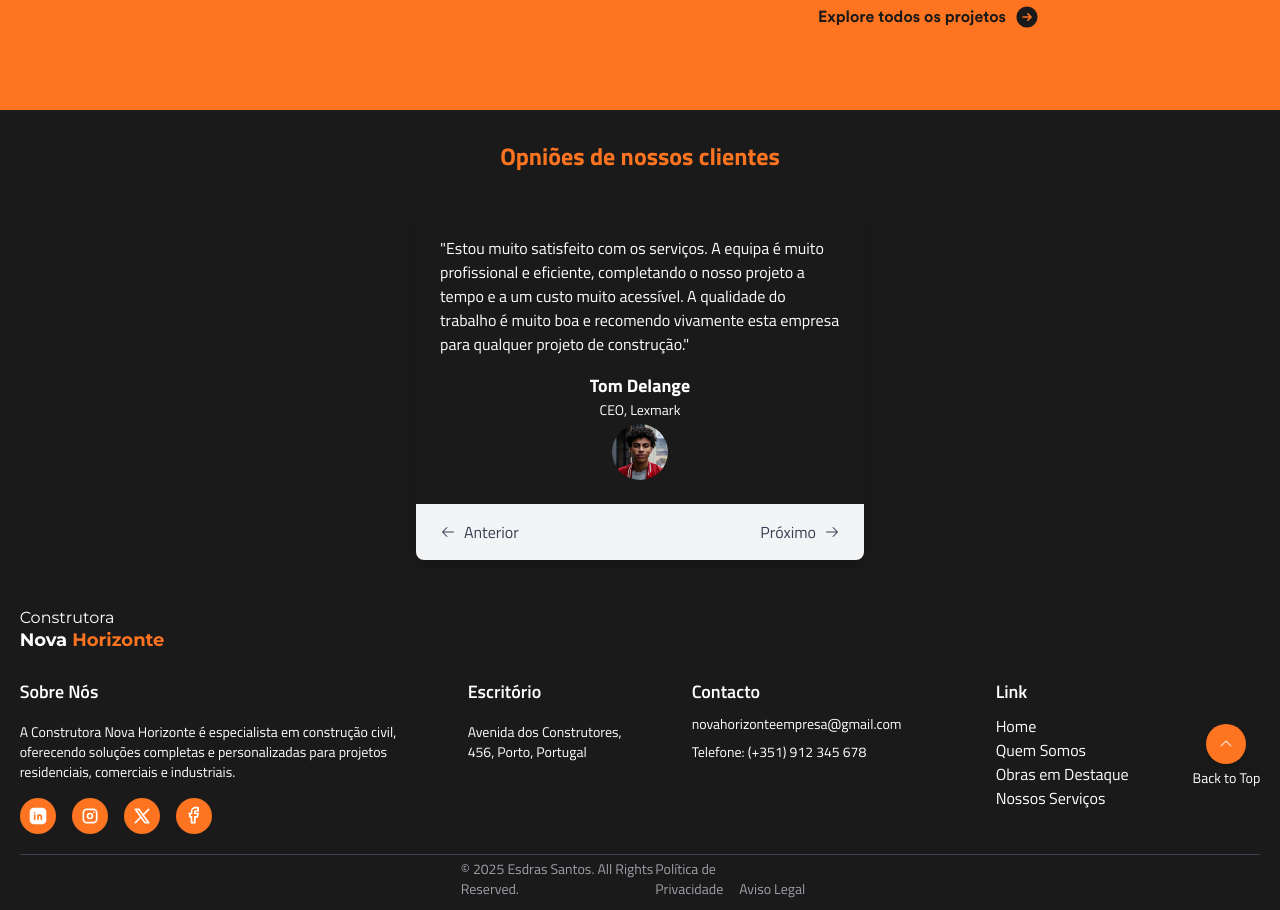
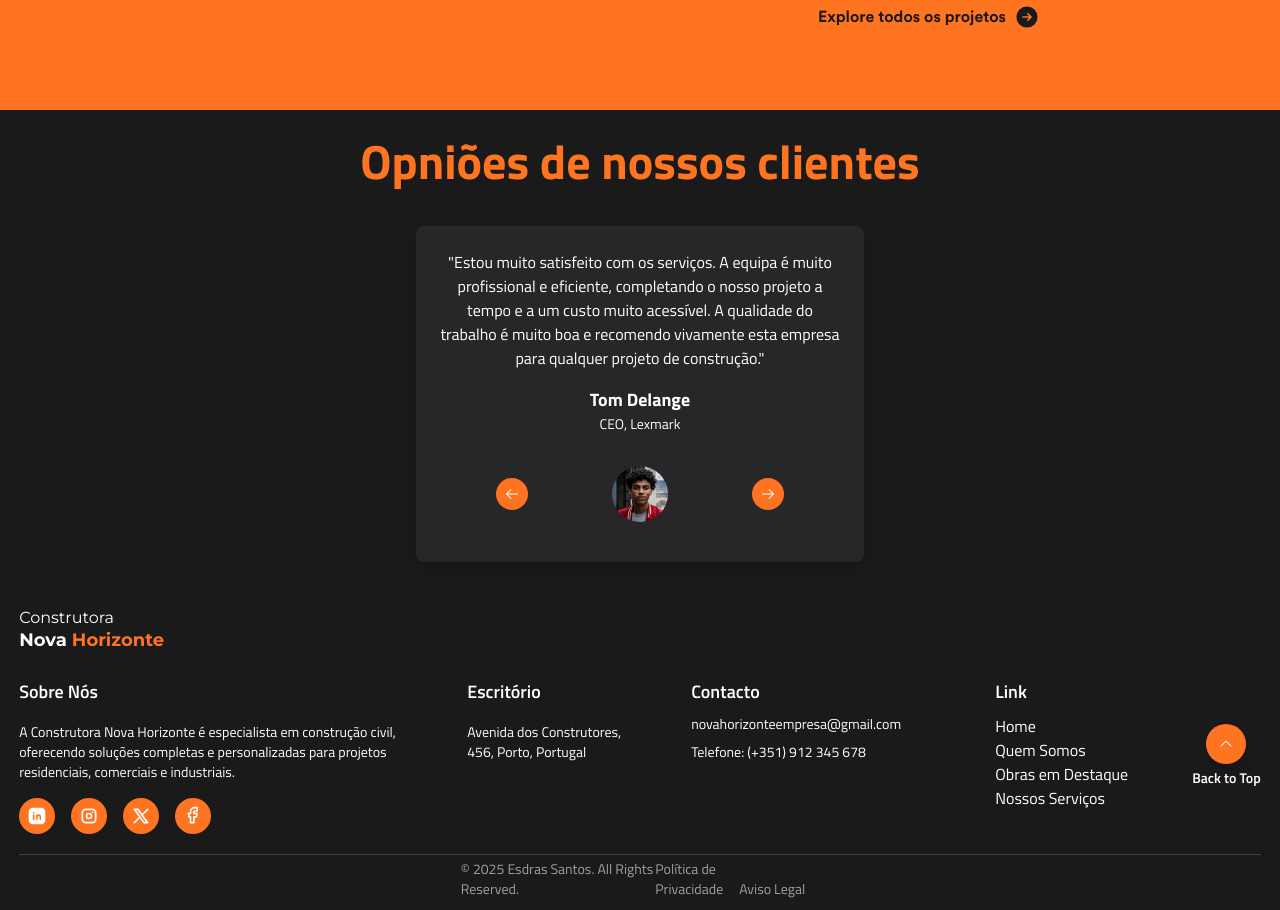
Before and after one commit to esdrassantos06/novahorizonte, a React (Vite) app: page /obras in a window 1280 px wide. Shown: the part 840-1750 px from the top of the page. Built offline with nearby package versions, Linux system fonts and the light colour scheme.

Commit message:
updates testemonials

```diff
--- a/src/App.css
+++ b/src/App.css
@@ -154,3 +154,21 @@
     background: url(./assets/images/destaques/destaque4.jpg) no-repeat center center scroll;
     background-size: cover;
 }
+
+
+@keyframes appear {
+    from{
+        opacity: 0;
+        scale: 0.5;
+
+    }to{
+        opacity: 1;
+        scale: 1;
+    }
+}
+
+.block-appear{
+    animation: appear linear;
+    animation-timeline: view();
+    animation-range: entry 0% cover 40%;
+}
--- a/src/components/Footer.jsx
+++ b/src/components/Footer.jsx
@@ -77,7 +77,7 @@ const Footer = () => {
                         <div
                             id="backToTop"
                             onClick={() => window.scrollTo({ top: 0, behavior: 'smooth' })}
-                            className={`flex ${location.pathname === '/obrigado-pelo-contacto' ? 'hidden' : ''} gap-1 titilliumRegular flex-col justify-center items-center cursor-pointer`}
+                            className={`flex ${location.pathname === '/obrigado-pelo-contacto' ? 'hidden' : ''} gap-1 titilliumSemiBold flex-col justify-center items-center cursor-pointer`}
                         >
                             <button className="bg-secondary cursor-pointer p-3 rounded-full shadow-lg hover:bg-amber-700 transition">
                                 <CaretUp />
--- a/src/components/Testemunhas.jsx
+++ b/src/components/Testemunhas.jsx
@@ -47,29 +47,30 @@ const Testemunhas = () => {
     const currentTestimonial = testemunhas[currentIndex];
 
     return (
-        <div className="max-w-md mx-auto titilliumRegular shadow-lg rounded-lg overflow-hidden">
+        <div className="max-w-md mx-auto bg-zinc-800 titilliumRegular shadow-lg rounded-lg overflow-hidden">
             <div className="p-6">
-                <p className="text-white text-base">
+                <p className="text-white text-center">
                     &quot;{currentTestimonial.text}&quot;
                 </p>
                 <div className="mt-4 flex flex-col items-center justify-center">
                     <p className="text-white font-bold text-lg">{currentTestimonial.author}</p>
-                    <p className="text-white mb-1 text-sm">{currentTestimonial.role}</p>
-                    <img src={currentTestimonial.photo} alt="cliente" className="w-14 object-cover h-14 rounded-full" />
+                    <p className="text-white mb-2 text-sm">{currentTestimonial.role}</p>
                 </div>
             </div>
-            <div className="flex justify-between px-6 py-4 bg-gray-100">
+
+            <div className="buttons-testemonials flex w-full items-center justify-between px-20 pb-10">
                 <button
                     onClick={anterior}
-                    className="text-gray-700 gap-2 flex items-center hover:text-gray-900"
+                    className="text-gray-700 cursor-pointer p-2 rounded-full bg-secondary hover:bg-amber-500 duration-200 transition flex items-center hover:text-gray-900"
                 >
-                    <ArrowLeft /> Anterior
+                    <ArrowLeft color="#fff" />
                 </button>
+                <img src={currentTestimonial.photo} alt="cliente" className="w-14 object-cover h-14 rounded-full" />
                 <button
                     onClick={proximo}
-                    className="text-gray-700 gap-2 flex items-center hover:text-gray-900"
+                    className="text-gray-700 cursor-pointer bg-secondary hover:bg-amber-500 duration-200 transition p-2 rounded-full flex items-center hover:text-gray-900"
                 >
-                    Próximo <ArrowRight />
+                    <ArrowRight color="#fff" />
                 </button>
             </div>
         </div>
--- a/src/routes/Home.jsx
+++ b/src/routes/Home.jsx
@@ -15,7 +15,7 @@ function Home() {
                 <section className="hero-section relative h-[50em]">
 
                     <div className="backgroundHome1 absolute inset-0 backdrop-brightness-50
-        before:absolute before:top-0 before:left-0 before:w-1/3 before:h-full
+        before:absolute before:top-0 before:left-0 before:w-1/2 before:h-full
         before:bg-gradient-to-r before:from-black/100 before:to-transparent
         before:pointer-events-none
         after:absolute after:inset-0 after:bg-black/40">
@@ -75,7 +75,7 @@ function Home() {
                     </div>
                 </section>
                 <AnimatedAside />
-                <section className="w-full bg-primary flex items-center p-30 h-screen">
+                <section className="w-full block-appear bg-primary flex items-center p-30 h-screen">
                     <div className="container space-x-20 relative px-20 flex flex-row items-center justify-between">
                         <img src={peopleHome} alt="Construtora" className="w-[50rem] select-none h-auto" />
                         <div className="space-y-5">
@@ -86,11 +86,11 @@ function Home() {
                                 A Construtora Nova Horizonte é referência no mercado, com 25 anos de tradição que atestam nosso compromisso com a qualidade e a confiança em todos os projetos de construção e reforma. Desde a nossa fundação, trabalhamos incansavelmente para oferecer soluções que atendam não apenas às necessidades estruturais, mas que também reflitam o sonho e a visão de nossos clientes.
                             </p>
 
-                            <p className="text-start w-full text-white italic titilliumRegular text-base mt-2">
+                            <p className="text-start w-full  text-white italic titilliumRegular text-base mt-2">
                                 Nossa equipe é composta por profissionais altamente qualificados, cuja expertise e dedicação se traduzem em cada projeto executado. Estamos constantemente atualizados com as últimas tendências e técnicas do setor, garantindo que cada obra seja realizada com os melhores materiais e práticas da construção civil.
                             </p>
 
-                            <p className="text-start w-full text-white italic titilliumRegular text-base mt-2">
+                            <p className="text-start w-full  text-white italic titilliumRegular text-base mt-2">
                                 Nós entendemos que cada obra é única, e por isso, adotamos uma abordagem personalizada em cada etapa do processo. Desde o primeiro contato, ouvimos atentamente as necessidades e expectativas de nossos clientes, proporcionando um atendimento que prioriza a satisfação e a confiança.
                             </p>
 
--- a/src/routes/Obras.jsx
+++ b/src/routes/Obras.jsx
@@ -25,7 +25,7 @@ function Obras() {
 
         <div className="flex w-full flex-col space-y-5 items-center justify-center bg-primary h-[30em]">
           <div className="pb-5">
-            <h1 className="text-2xl text-secondary titilliumBold">Opniões de nossos clientes</h1>
+            <h1 className="text-5xl text-secondary titilliumBold">Opniões de nossos clientes</h1>
           </div>
 
           <Testemunhas />
--- a/src/routes/QuemSomos.jsx
+++ b/src/routes/QuemSomos.jsx
@@ -5,8 +5,10 @@ function QuemSomos() {
   return (
     <>
     <Navbar />
-    <main className="w-full bg-primary  min-h-screen">
+    <main className="w-full bg-primary pt-20 min-h-screen">
+    <h1 className="text-white ">
       Quem somos
+      </h1>
     </main>
     <Footer />
   </>
```
